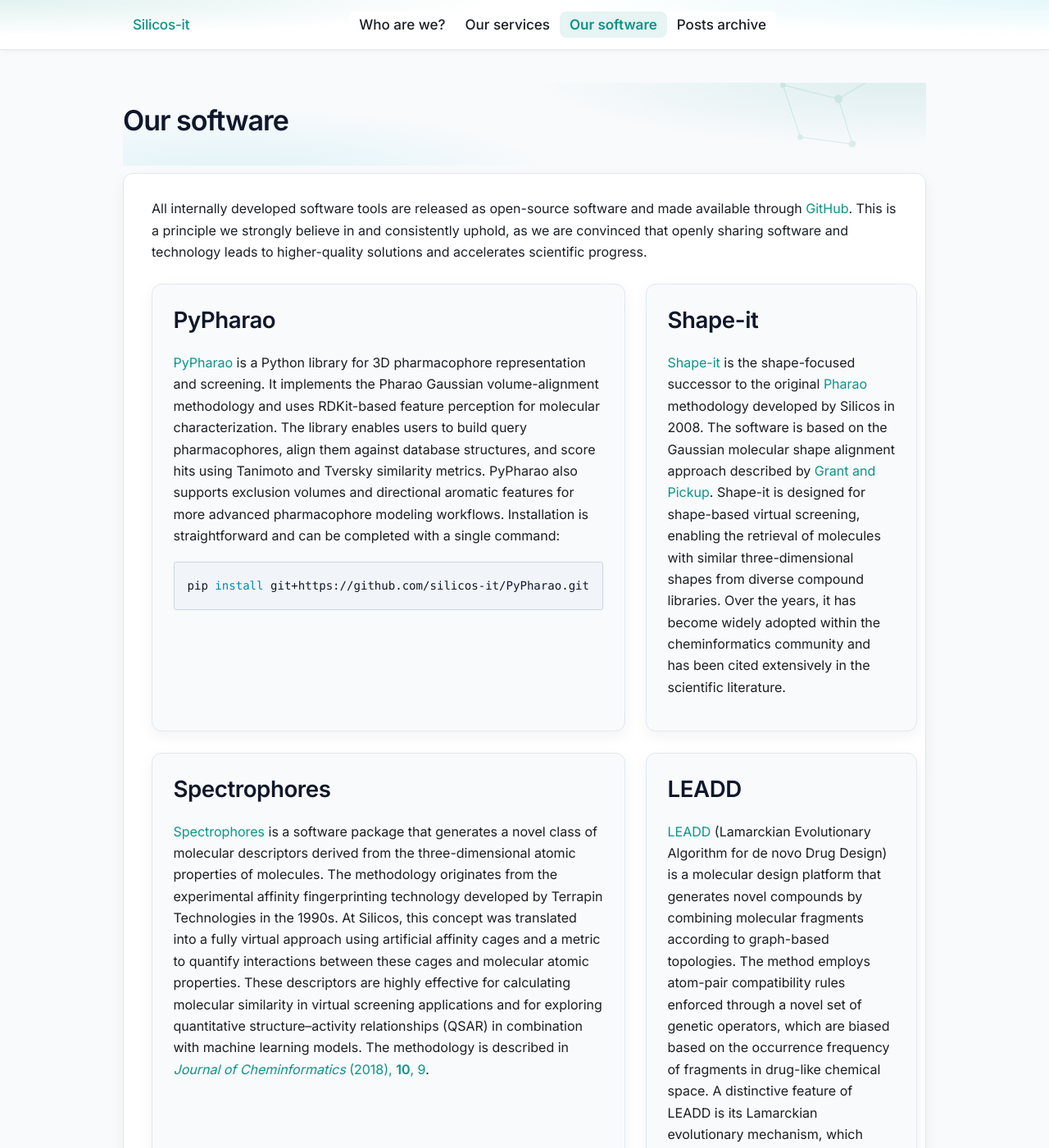
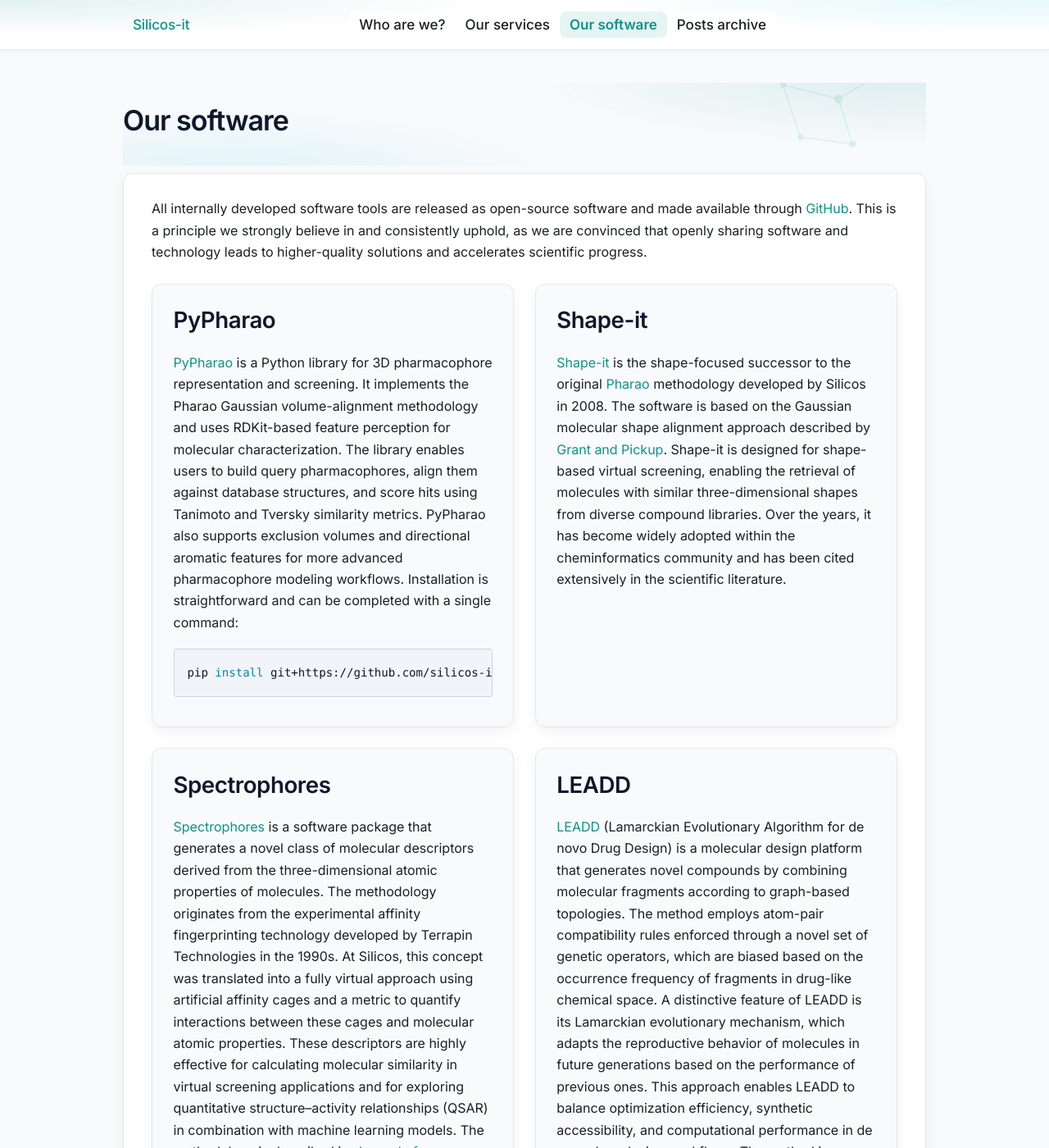
Before and after one commit to silicos-it/silicos-it.github.io, a Jekyll site: the page built from software.md, in a window 1280 px wide and 1400 px high. Shown: the whole window at 82% size. Built offline with Jekyll 4.4.1, drawn with Linux system fonts in a browser that asks for light colours.

Commit message:
Fix mobile horizontal overflow on software-grid cards
Grid items default to min-width: auto, so the unbroken install
command in PyPharao's code block was forcing its card (and the whole
single-column grid track on mobile) wider than the viewport. Setting
min-width: 0 on .software-grid .section-card lets the track shrink to
the container width again; the long command still scrolls correctly
within its own code block.

Co-Authored-By: Claude Sonnet 5 <noreply@anthropic.com>

```diff
--- a/_sass/minima/custom-styles.scss
+++ b/_sass/minima/custom-styles.scss
@@ -446,6 +446,7 @@ a.btn:visited:hover {
 
 .software-grid .section-card {
   margin: 0;
+  min-width: 0;
   display: flex;
   flex-direction: column;
 }
```
